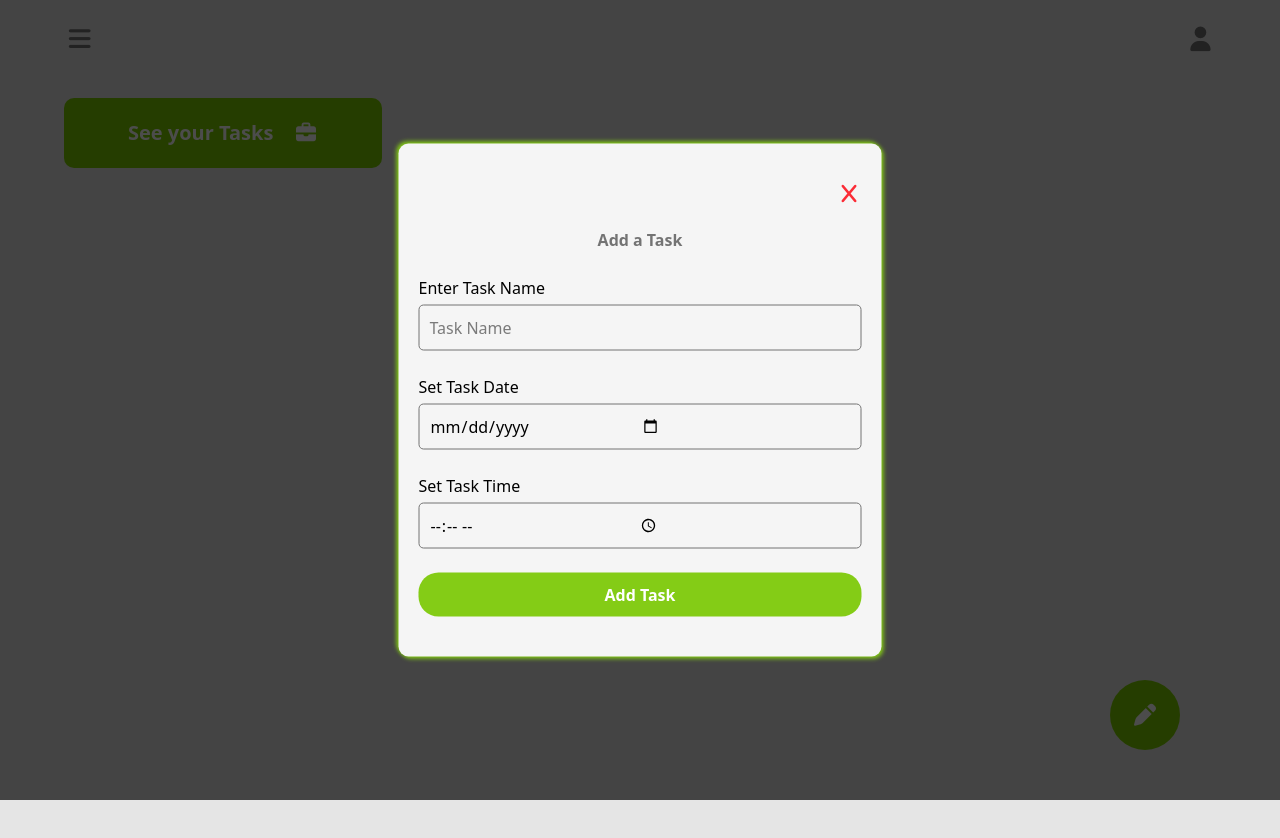
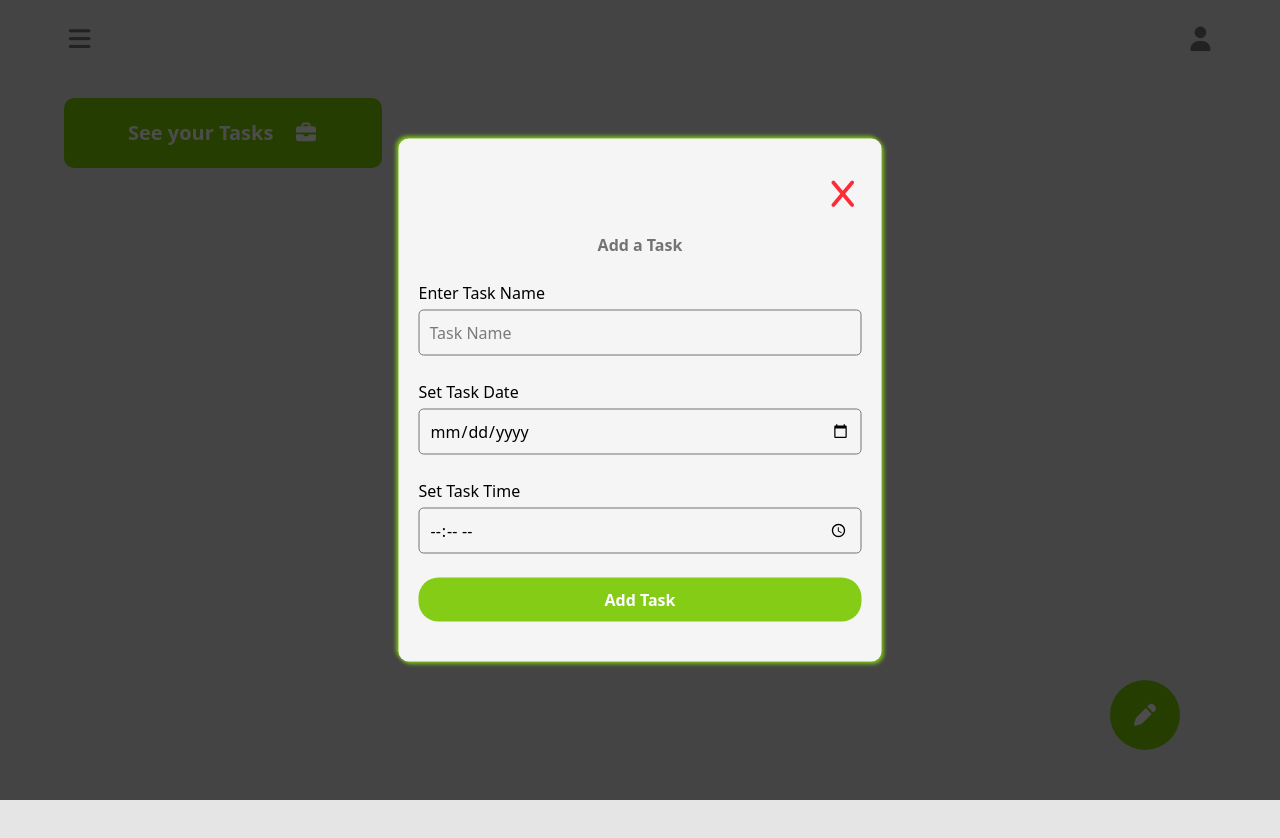
Before and after one commit to WILLIAMS-creator672/todo-list, a plain HTML site: page index.html in a window 1280 px wide. Both pictures are taken after a click on the button 1145 px from the left and 715 px from the top of the page. Drawn offline with nearby package versions, Linux system fonts and the light colour scheme.

Commit message:
made changes

```diff
--- a/index.html
+++ b/index.html
@@ -96,10 +96,10 @@
 
 
             <!-- ADD TASK -->
-            <div id="addTaskModal" class="center p-[10px] md:p-[20px] py-[20px] md:py-[40px] opacity-0 hidden">
+            <div id="addTaskModal" class="center p-[7px] md:p-[20px] py-[20px] md:py-[40px] opacity-0 hidden">
                 <div class="flex justify-end">
                     <i title="Close" id="closeCreateTask"
-                        class="fa-solid fa-x text-[18px] text-red-500 text-[20px] font-bold cursor-pointer"></i>
+                        class="fa-solid fa-x text-red-500 text-[30px] font-bold cursor-pointer"></i>
                 </div> <br>
                 <p class="text-neutral-500 w-fit m-auto font-bold">Add a Task</p> <br>
 
@@ -111,12 +111,14 @@
 
                 <div class="flex flex-col gap-[5px]">
                     <label for="">Set Task Date</label>
-                    <input type="date"  class="p-[10px] pr-[100px] md:pr-[200px] cursor-pointer" placeholder="Task Date">
+                    <!-- <input type="date"  class="p-[10px] pr-[100px] md:pr-[200px] cursor-pointer" placeholder="Task Date"> -->
+                    <input type="date" class="p-[10px]  cursor-pointer" placeholder="Task Date">
                 </div><br>
 
                 <div class="flex flex-col gap-[5px]">
                     <label for="">Set Task Time</label>
-                    <input type="time" class="p-[10px] pr-[100px] md:pr-[200px] cursor-pointer" placeholder="Task Time">
+                    <!-- <input type="time" class="p-[10px] pr-[100px] md:pr-[200px] cursor-pointer" placeholder="Task Time"> -->
+                    <input type="time" class="p-[10px]  cursor-pointer" placeholder="Task Time">
                 </div> <br>
 
                 <button id="addTaskButton"
```
